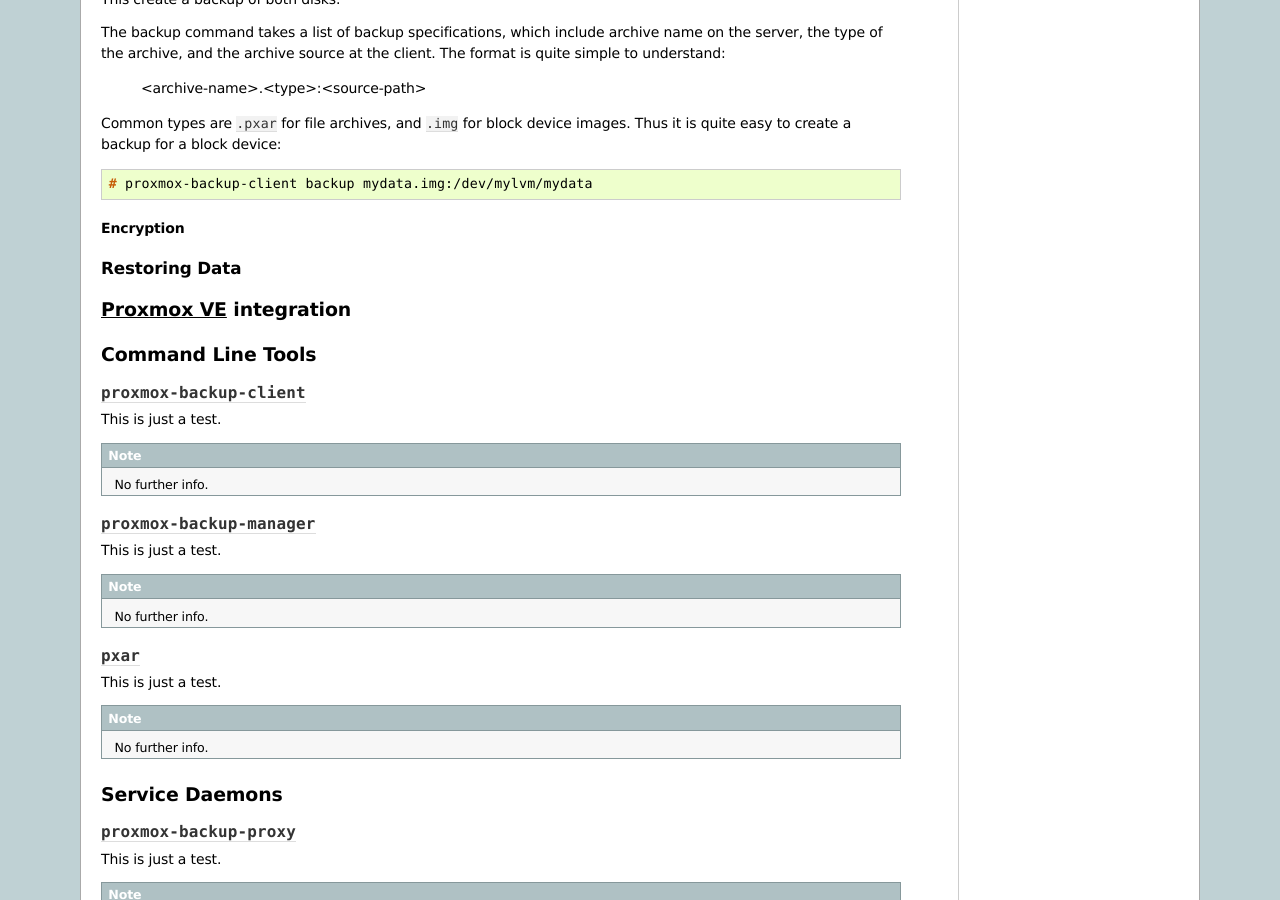
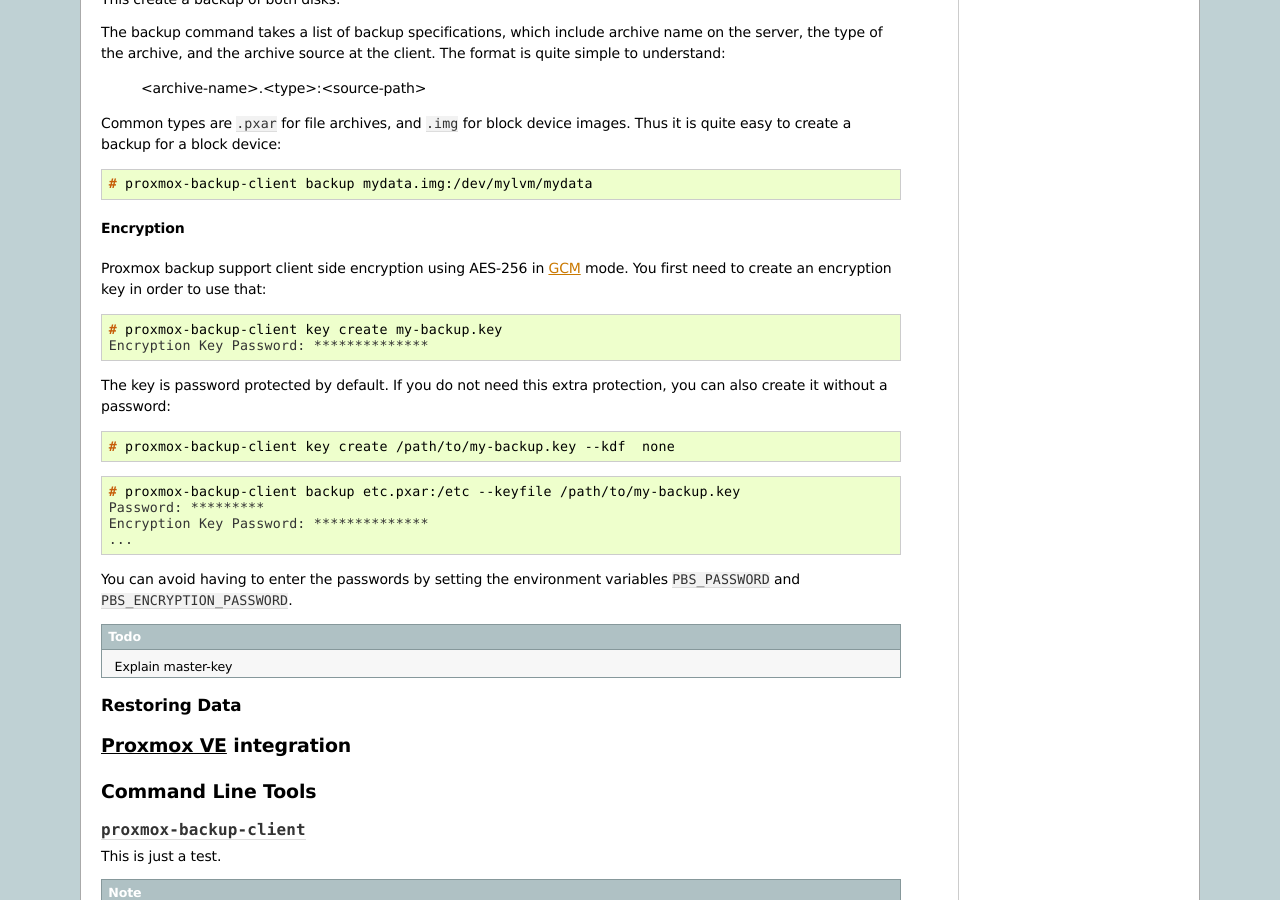
Before and after one commit to proxmox/proxmox-backup, a Sphinx documentation site: the page built from docs/administration-guide.rst, in a window 1280 px wide and 900 px high, scrolled down 3569 px. Built offline with Sphinx 7.4.7, drawn with Linux system fonts in a browser that asks for light colours.

Commit message:
docs/administration-guide.rst: add encryption section

```diff
--- a/docs/administration-guide.rst
+++ b/docs/administration-guide.rst
@@ -276,10 +276,37 @@
   # proxmox-backup-client backup mydata.img:/dev/mylvm/mydata
 
 
+Encryption
+^^^^^^^^^^
+
+Proxmox backup support client side encryption using AES-256 in GCM_
+mode. You first need to create an encryption key in order to use that:
+
+.. code-block:: console
+
+  # proxmox-backup-client key create my-backup.key
+  Encryption Key Password: **************
+
+The key is password protected by default. If you do not need this
+extra protection, you can also create it without a password:
+
+.. code-block:: console
+
+  # proxmox-backup-client key create /path/to/my-backup.key --kdf  none
 
 
-Encryption
-^^^^^^^^^^
+.. code-block:: console
+
+  # proxmox-backup-client backup etc.pxar:/etc --keyfile /path/to/my-backup.key
+  Password: *********
+  Encryption Key Password: **************
+  ...
+
+
+You can avoid having to enter the passwords by setting the environment
+variables ``PBS_PASSWORD`` and ``PBS_ENCRYPTION_PASSWORD``.
+
+.. todo:: Explain master-key
 
 
 Restoring Data
```
